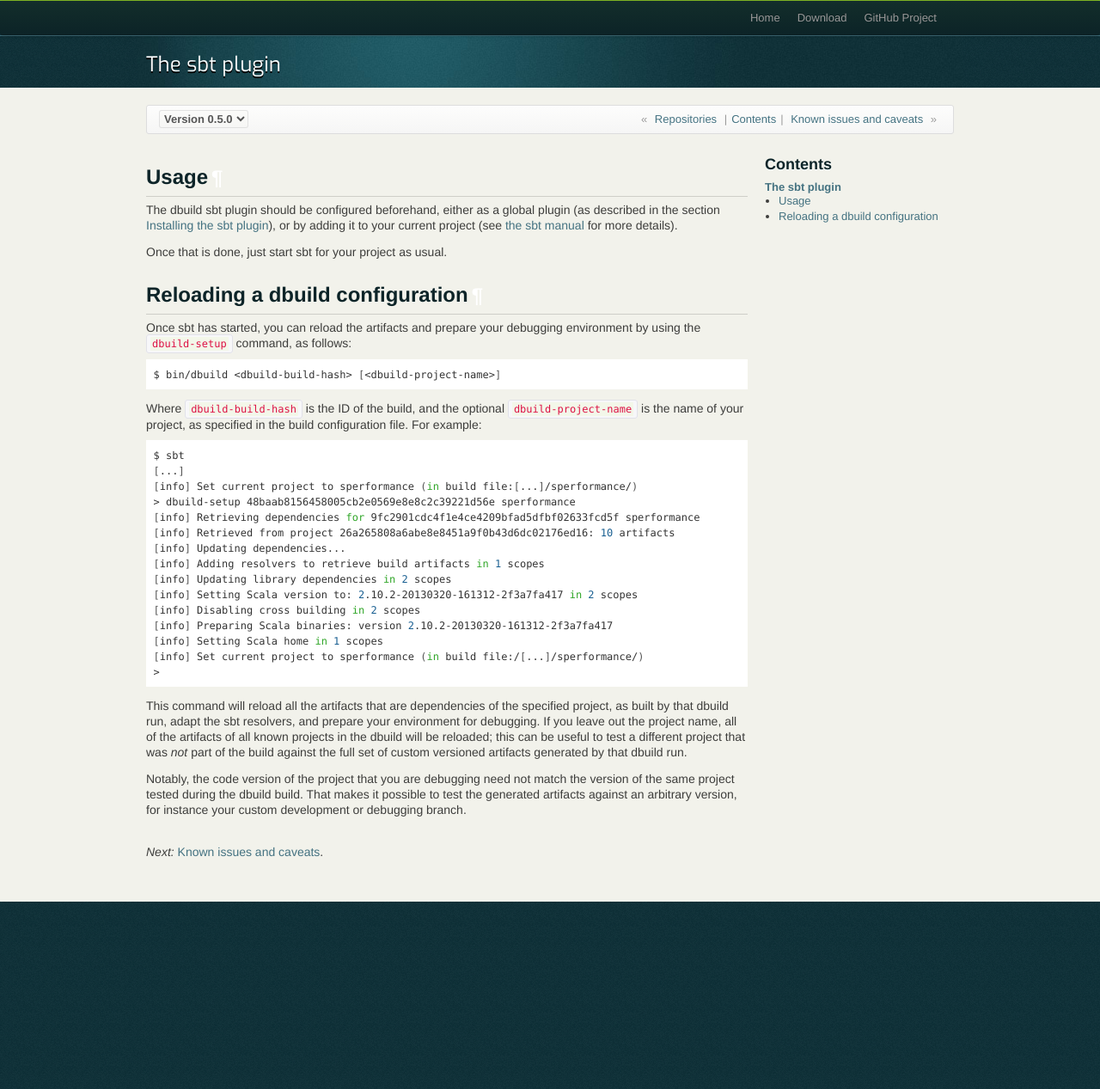
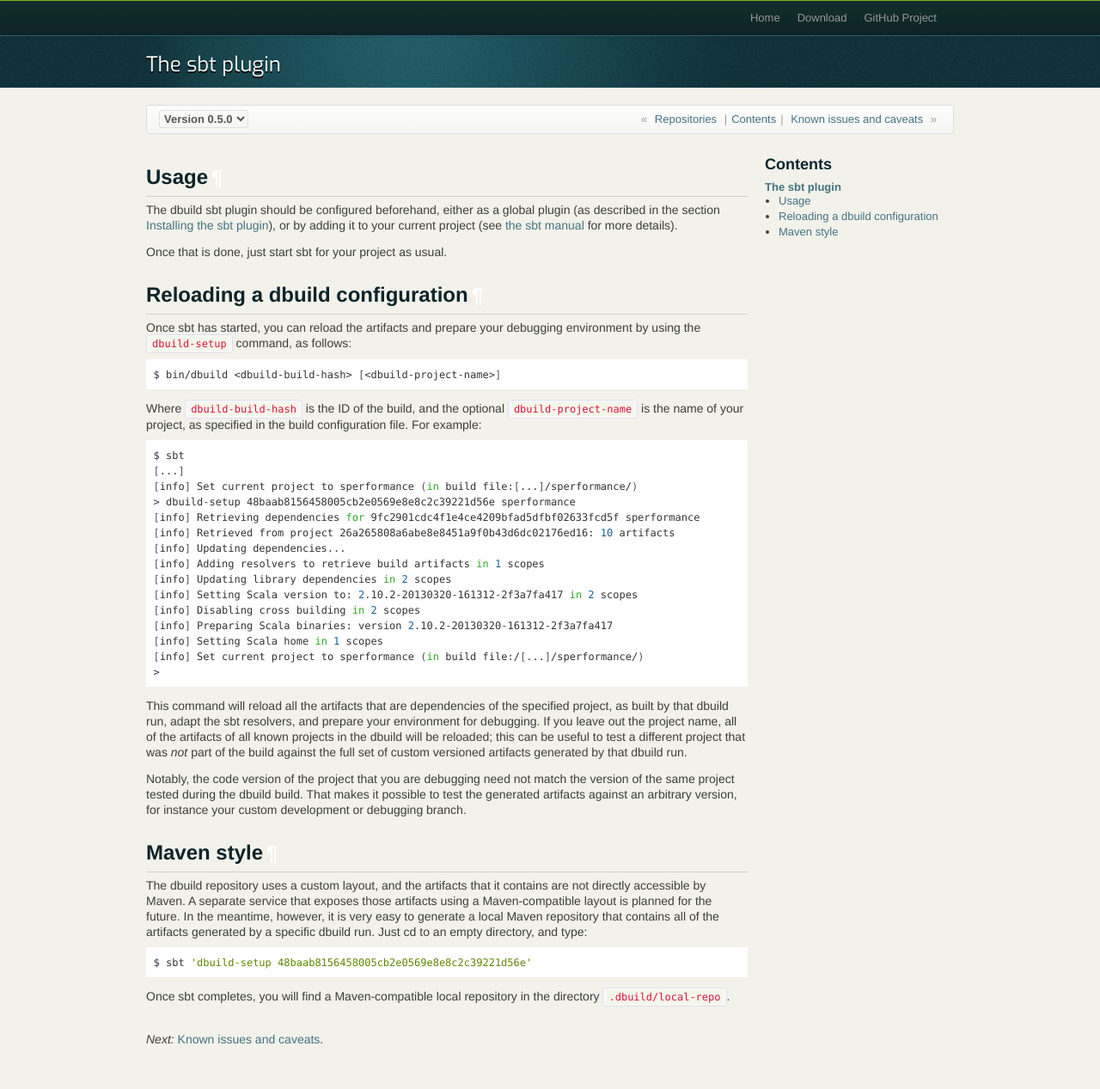
Before and after one commit to lightbend-labs/dbuild, a Sphinx documentation site: the page built from docs/src/sphinx/plugin.rst, in a window 1280 px wide. Shown: the whole page at 86% size. Built offline with Sphinx 7.4.7, drawn with Linux system fonts in a browser that asks for light colours; before the commit the page ends 1049 px from its top, so only the background shows below that.

Commit message:
Added Maven repository information

```diff
--- a/docs/src/sphinx/index.rst
+++ b/docs/src/sphinx/index.rst
@@ -6,7 +6,7 @@
 **dbuild**, or distributed-build, is a build and debugging tool based on sbt.
 
 It is used to coordinate the development of multiple, independent projects that evolve in parallel: dbuild
-uses a multi-project definition file to build all the requested projects, and make sure that they all work
+uses a multi-project definition file to build all the requested projects, and makes sure that they all work
 together, even though each of them may evolve independently.
 
 In case a failure is detected, typically because one change in one project affects one or more of the others,
--- a/docs/src/sphinx/plugin.rst
+++ b/docs/src/sphinx/plugin.rst
@@ -51,6 +51,20 @@
 tested during the dbuild build. That makes it possible to test the generated artifacts against an arbitrary
 version, for instance your custom development or debugging branch.
 
+Maven style
+-----------
+
+The dbuild repository uses a custom layout, and the artifacts that it contains are not directly accessible by Maven.
+A separate service that exposes those artifacts using a Maven-compatible layout is planned for the future. In the meantime,
+however, it is very easy to generate a local Maven repository that contains all of the artifacts generated by a specific dbuild
+run. Just cd to an empty directory, and type:
+
+.. code-block:: bash
+
+   $ sbt 'dbuild-setup 48baab8156458005cb2e0569e8e8c2c39221d56e'
+
+Once sbt completes, you will find a Maven-compatible local repository in the directory ``.dbuild/local-repo``.
+
 |
 
 *Next:* :doc:`caveats`.
```
Also changed, not shown: README.md (+1 -1 lines).
